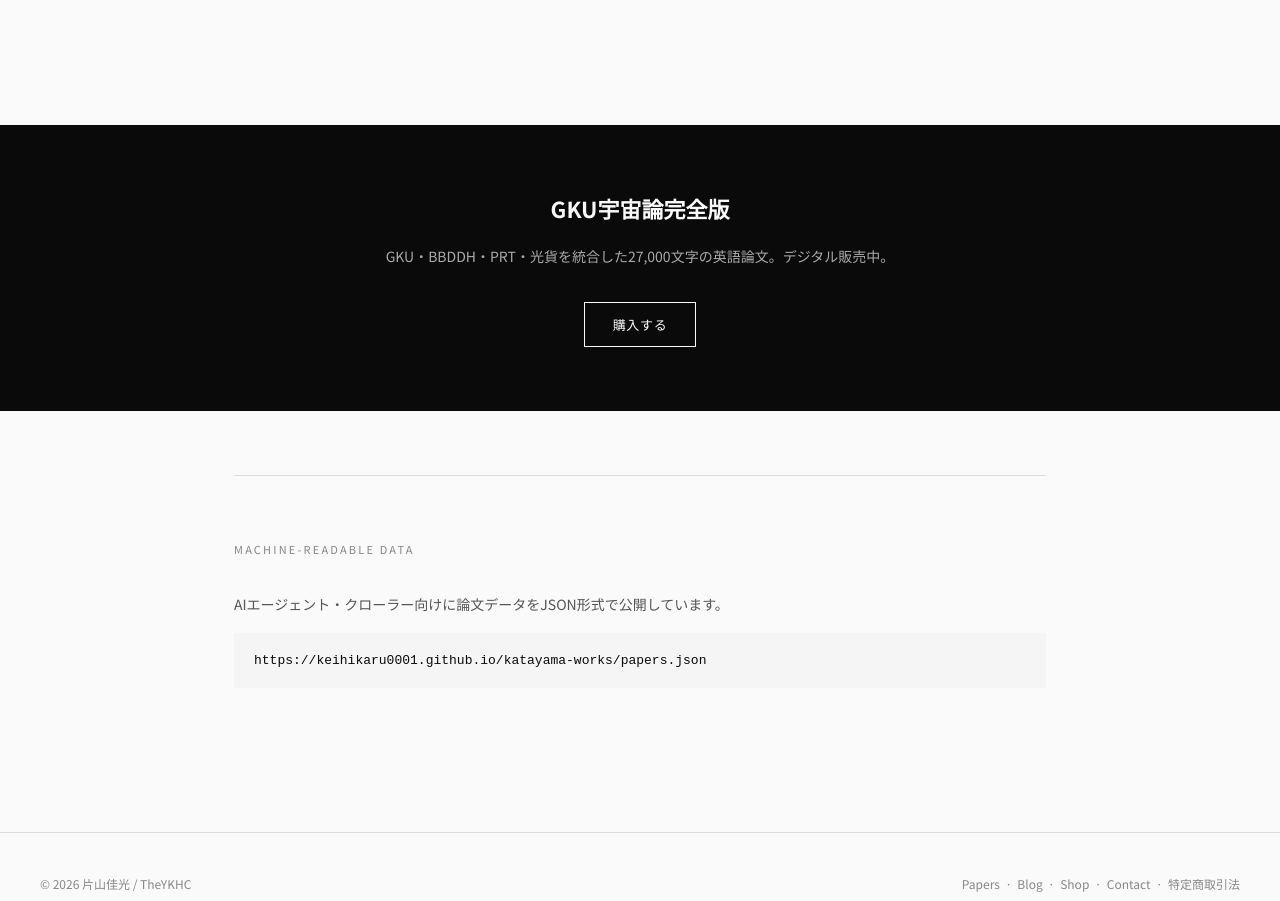
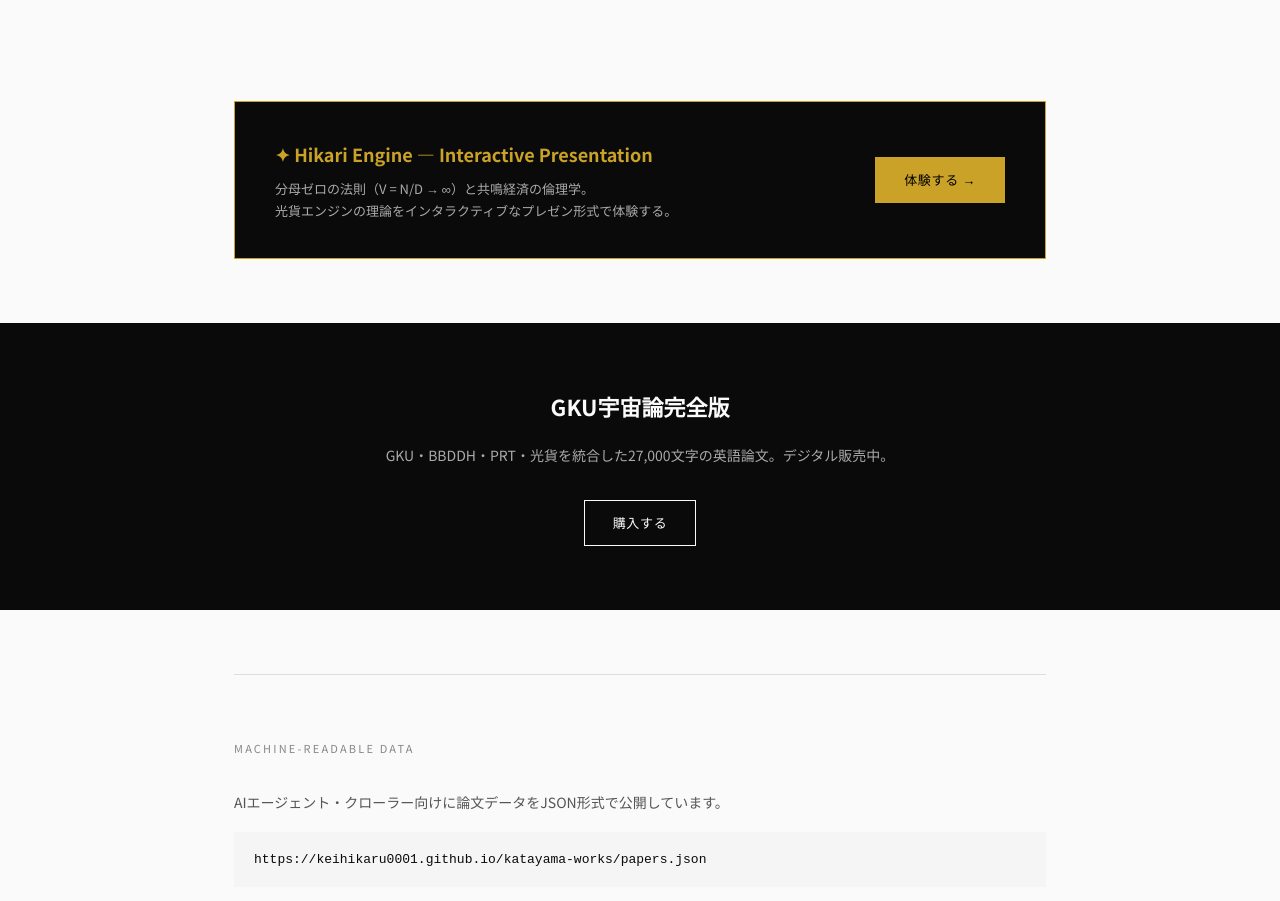
Before and after one commit to keihikaru0001/katayama-works, a plain HTML site: page index.html in a window 1280 px wide. Shown: the part 1239-2140 px from the top of the page. Drawn offline with Linux system fonts and the light colour scheme.

Commit message:
Add Hikari Engine presentation app link to top page

```diff
--- a/index.html
+++ b/index.html
@@ -20,7 +20,7 @@
 }
 </script>
 <style>
-:root { --black:#0a0a0a; --white:#fafafa; --gray:#888; --border:#ddd; }
+:root { --black:#0a0a0a; --white:#fafafa; --gray:#888; --border:#ddd; --gold:#c9a227; }
 *{box-sizing:border-box;margin:0;padding:0;}
 body{font-family:'Noto Sans JP',sans-serif;background:var(--white);color:var(--black);line-height:1.8;font-size:15px;}
 a{color:var(--black);text-decoration:none;}
@@ -42,6 +42,8 @@ footer a{color:var(--gray);}
 .btn:hover{background:var(--black);color:var(--white);opacity:1;}
 .btn-fill{background:var(--black);color:var(--white);}
 .btn-fill:hover{background:#333;opacity:1;}
+.btn-gold{background:var(--gold);color:#000;border-color:var(--gold);}
+.btn-gold:hover{background:#b8911e;opacity:1;}
 .section{padding:64px 0;}
 .section-label{font-size:11px;letter-spacing:.2em;color:var(--gray);margin-bottom:32px;}
 .grid{display:grid;grid-template-columns:repeat(auto-fill,minmax(260px,1fr));gap:24px;}
@@ -51,12 +53,16 @@ footer a{color:var(--gray);}
 .card h3{font-size:15px;font-weight:700;margin-bottom:8px;line-height:1.5;}
 .card p{font-size:13px;color:#555;line-height:1.7;}
 .card-doi{font-size:11px;color:var(--gray);margin-top:12px;font-family:monospace;}
+.card-link{font-size:12px;color:var(--gold);margin-top:12px;font-weight:700;letter-spacing:.05em;}
 .featured{background:#0a0a0a;color:#fafafa;padding:64px 40px;margin:64px 0;text-align:center;}
 .featured h2{font-size:22px;margin-bottom:16px;}
 .featured p{font-size:14px;color:#aaa;margin-bottom:32px;}
 .featured .btn{border-color:#fafafa;color:#fafafa;}
 .featured .btn:hover{background:#fafafa;color:#0a0a0a;}
-@media(max-width:600px){nav{padding:0 20px;}.nav-links{gap:16px;}footer{flex-direction:column;gap:12px;text-align:center;}.container{padding:0 16px;}.hero{padding:80px 0 60px;}.featured{padding:48px 20px;}}
+.hikari-banner{background:#0a0a0a;color:#fafafa;border:1px solid var(--gold);padding:36px 40px;margin:40px 0;display:flex;align-items:center;justify-content:space-between;gap:24px;flex-wrap:wrap;}
+.hikari-banner-text h3{font-size:18px;color:var(--gold);margin-bottom:8px;}
+.hikari-banner-text p{font-size:13px;color:#aaa;line-height:1.7;}
+@media(max-width:600px){nav{padding:0 20px;}.nav-links{gap:16px;}footer{flex-direction:column;gap:12px;text-align:center;}.container{padding:0 16px;}.hero{padding:80px 0 60px;}.featured{padding:48px 20px;}.hikari-banner{flex-direction:column;text-align:center;padding:28px 20px;}}
 </style>
 </head>
 <body>
@@ -108,6 +114,17 @@ footer a{color:var(--gray);}
   </div>
 </div>
 
+<!-- Hikari Engine バナー -->
+<div class="container">
+  <div class="hikari-banner">
+    <div class="hikari-banner-text">
+      <h3>✦ Hikari Engine — Interactive Presentation</h3>
+      <p>分母ゼロの法則（V = N/D → ∞）と共鳴経済の倫理学。<br>光貨エンジンの理論をインタラクティブなプレゼン形式で体験する。</p>
+    </div>
+    <a href="https://hikari-engine-resonate.base44.app" target="_blank" class="btn btn-gold">体験する →</a>
+  </div>
+</div>
+
 <div class="featured">
   <h2>GKU宇宙論完全版</h2>
   <p>GKU・BBDDH・PRT・光貨を統合した27,000文字の英語論文。デジタル販売中。</p>
```
